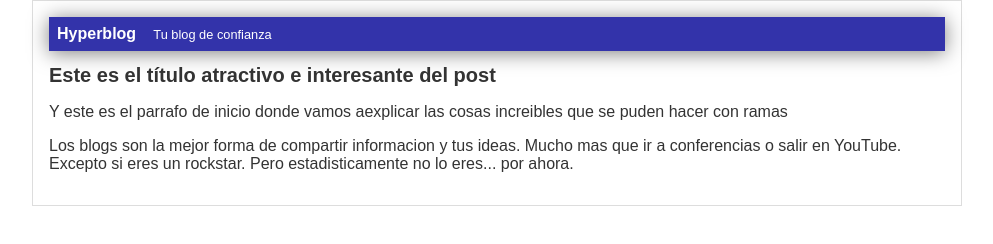
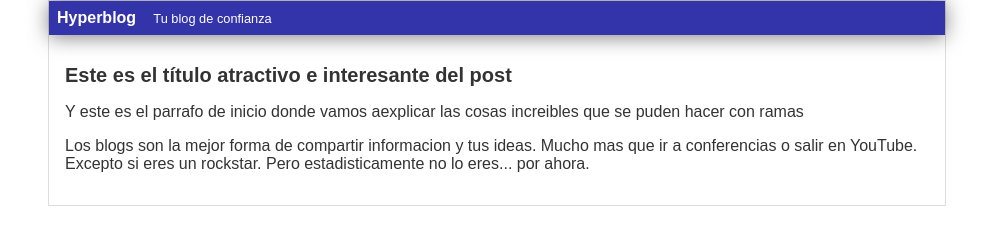
Before and after one commit to clavizart/cursoGit, a plain HTML site: page index.html in a window 1280 px wide. Shown: the whole page, without its empty margins (143-1136 px from the left). Drawn offline with Linux system fonts and the light colour scheme.

Commit message:
ALgunas cosas que olvide

```diff
--- a/css/estilos.css
+++ b/css/estilos.css
@@ -2,7 +2,7 @@ body
 {
     color: #333;
     text-align: center;
-    font-family: Arial, Helvetica, sans-serif;
+    font-family: Arial;
     font-size: 16px;
     margin: 0;
     padding: 0;
@@ -28,7 +28,7 @@ body
 #container
 {
     width: 70%;
-    padding: 1em;
+    padding: 0;
     text-align: left;
     border: 1px solid #DDD;
     margin: 0 auto;
@@ -38,3 +38,8 @@ body
 {
     font-size: 20px;
 }
+
+#post
+{
+    padding: 1em;
+}
```
